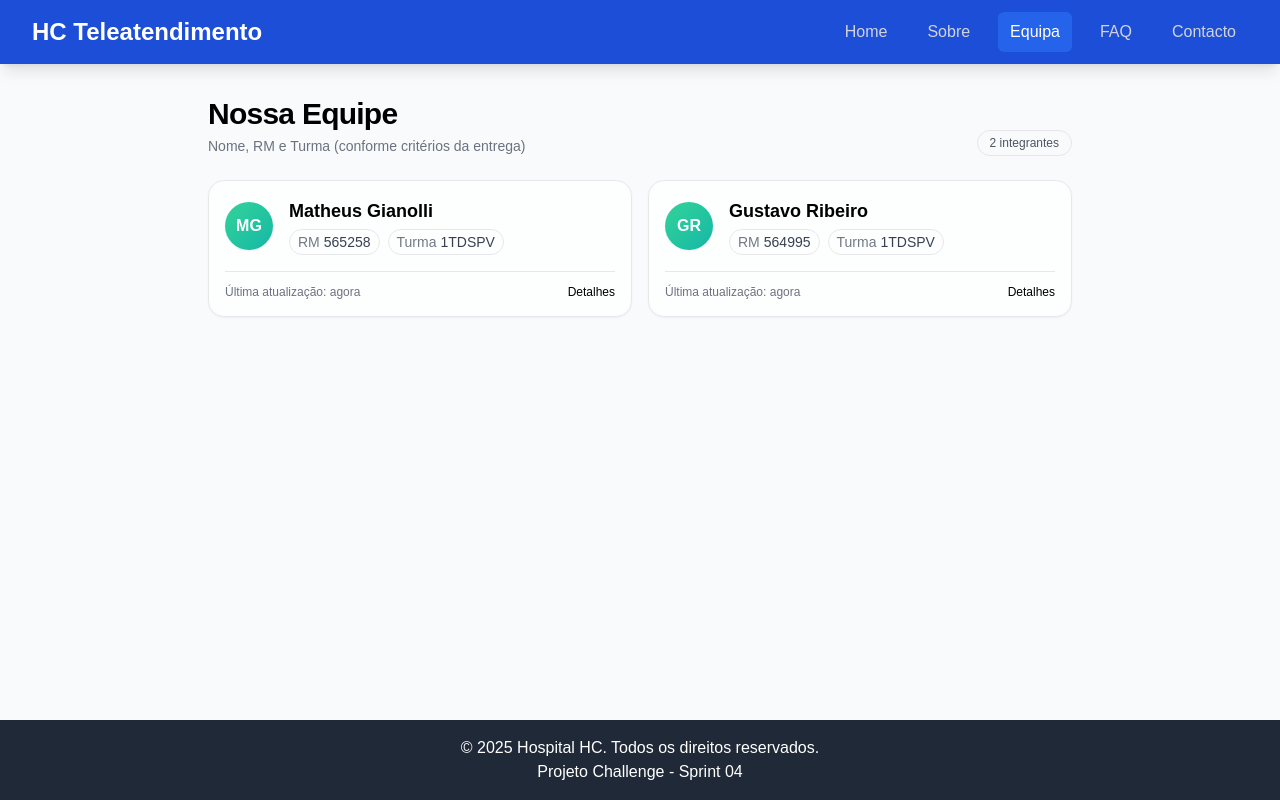
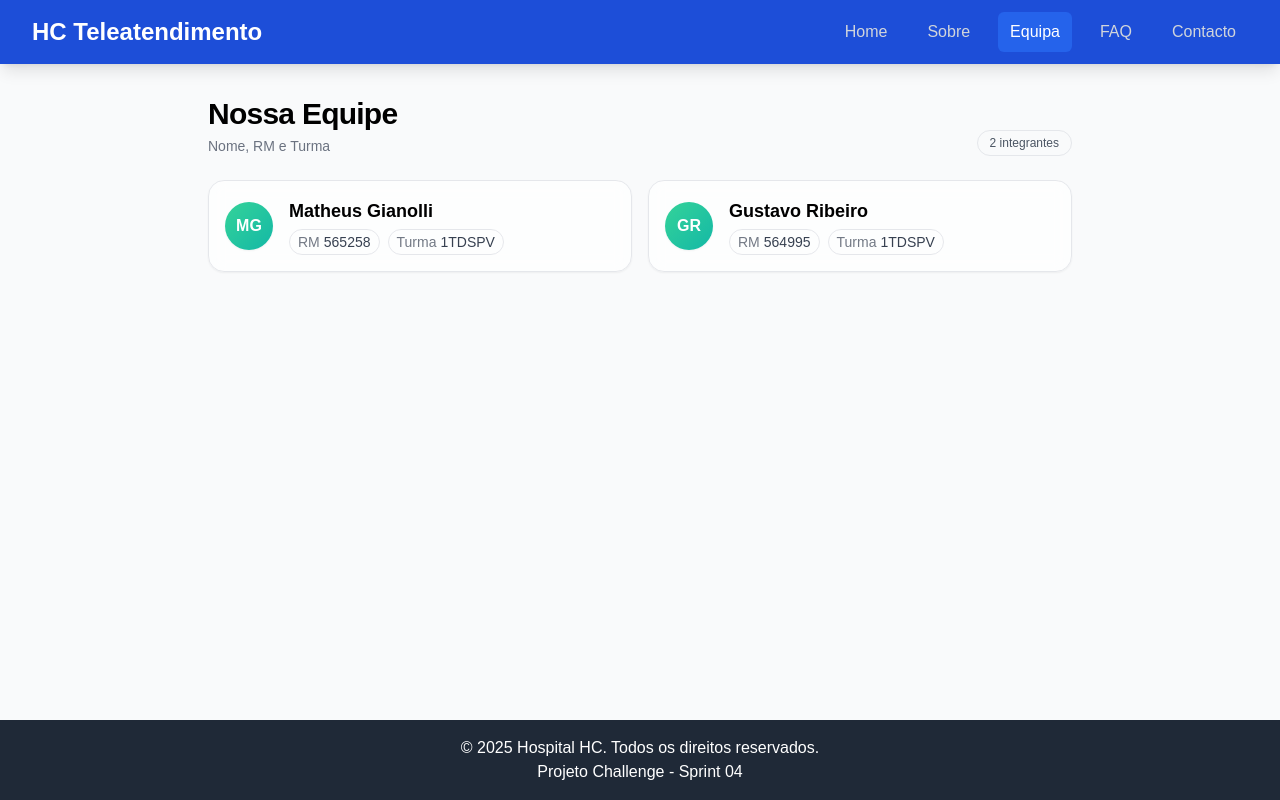
Before and after one commit to MatheusGianolli/CHALLENGEsprint4, a React (Vite) app: page /team in a window 1280 px wide. Built offline with nearby package versions, Linux system fonts and the light colour scheme.

Commit message:
feat:estilizacao dos cards

```diff
--- a/src/pages/Integrantes.tsx
+++ b/src/pages/Integrantes.tsx
@@ -1,19 +1,13 @@
 import React from 'react';
 import type { Integrante } from '../types/integrantes';
 
-// Dica: se vier de API depois, só substituir este array
 const equipe: Integrante[] = [
   { nome: 'Matheus Gianolli', rm: 565258, turma: '1TDSPV' },
   { nome: 'Gustavo Ribeiro', rm: 564995, turma: '1TDSPV' },
 ];
 
 const getIniciais = (nome: string) =>
-  nome
-    .split(' ')
-    .map(p => p[0])
-    .join('')
-    .slice(0, 2)
-    .toUpperCase();
+  nome.split(' ').map(p => p[0]).join('').slice(0, 2).toUpperCase();
 
 const Integrantes: React.FC = () => {
   return (
@@ -24,28 +18,22 @@ const Integrantes: React.FC = () => {
             Nossa Equipe
           </h2>
           <p className="mt-1 text-sm text-gray-500 dark:text-gray-400">
-            Nome, RM e Turma (conforme critérios da entrega)
+            Nome, RM e Turma
           </p>
         </div>
-        {/* contador opcional */}
         <span className="rounded-full border px-3 py-1 text-xs text-gray-600 dark:text-gray-300">
           {equipe.length} integrante{equipe.length > 1 ? 's' : ''}
         </span>
       </header>
 
-      <ul
-        role="list"
-        className="grid gap-4 sm:grid-cols-2"
-      >
+      <ul role="list" className="grid gap-4 sm:grid-cols-2">
         {equipe.map((membro) => (
           <li
             key={membro.rm}
             className="group rounded-2xl border bg-white/70 p-4 shadow-sm backdrop-blur transition
-                       hover:-translate-y-0.5 hover:shadow-md
-                       dark:border-gray-800 dark:bg-gray-900/60"
+                       hover:shadow-md dark:border-gray-800 dark:bg-gray-900/60"
           >
             <div className="flex items-center gap-4">
-              {/* Avatar com iniciais */}
               <div
                 aria-hidden
                 className="grid h-12 w-12 place-items-center rounded-full
@@ -73,20 +61,7 @@ const Integrantes: React.FC = () => {
                 </div>
               </div>
             </div>
-
-            {/* linha sutil e ações (opcional) */}
-            <div className="mt-4 border-t dark:border-gray-800 pt-3 flex items-center justify-between">
-              <span className="text-xs text-gray-500 dark:text-gray-400">
-                Última atualização: agora
-              </span>
-              <button
-                type="button"
-                className="text-xs underline-offset-2 hover:underline outline-none
-                           focus-visible:ring-2 focus-visible:ring-emerald-400 rounded"
-              >
-                Detalhes
-              </button>
-            </div>
+            {/* Removido: footer com botão "Detalhes" */}
           </li>
         ))}
       </ul>
```
